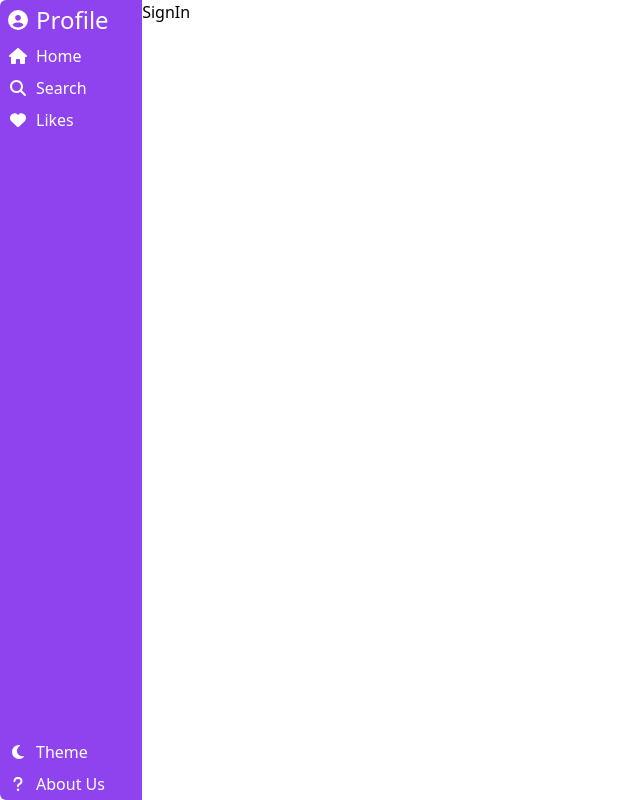
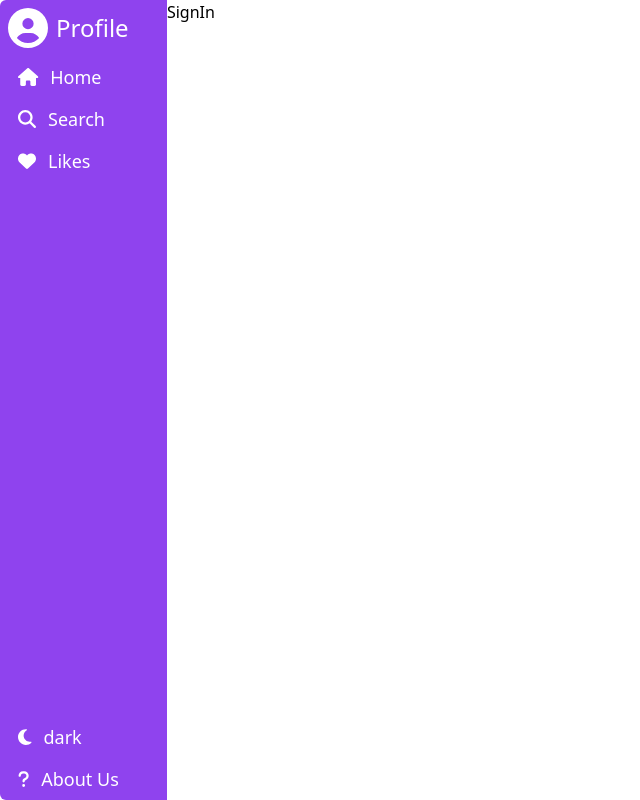
Before and after one commit to TohidEq/blog-json-server, a React (Vite) app: page /sign-in in a window 1280 px wide. Shown: the whole page, without its empty margins (0-640 px from the left). Built offline with nearby package versions, Linux system fonts and the light colour scheme; no server answers; what @nhost/react, @nhost/react-apollo would draw is missing.

Commit message:
dark mode logic and better design sizes sidebar

```diff
--- a/src/App.tsx
+++ b/src/App.tsx
@@ -9,13 +9,17 @@ import Layout from "./components/Layout";
 import SignUp from "./components/pages/SingInUp/SignUp";
 import SignIn from "./components/pages/SingInUp/SignIn";
 import NotFound from "./components/pages/NotFound";
+import useTheme from "./hooks/useTheme";
 
 function App() {
+  const { mode, changeMode } = useTheme();
+
   return (
-    <div className="App">
+    <div className={mode  }>
+      <div className={`App`}>
         <BrowserRouter>
           {/* Routes */}
-        <Sidebar />
+          <Sidebar mode={mode} changeMode={changeMode} />
           <main>
             <Routes>
               {/* <Route path="/" element={<Home />} /> */}
@@ -39,6 +43,7 @@ function App() {
           </main>
         </BrowserRouter>
       </div>
+    </div>
   );
 }
 
--- a/src/components/Sidebar/Sidebar.css
+++ b/src/components/Sidebar/Sidebar.css
@@ -2,7 +2,7 @@ aside {
   @apply min-h-screen text-white bg-purple
   w-14
   h-full
-  sm:w-40
+  sm:w-48
   relative;
 }
 
@@ -14,16 +14,19 @@ aside .side-links {
   @apply last:absolute last:bottom-0 flex flex-wrap;
 }
 aside .side-item {
-  @apply snap-center flex items-center w-full;
+  @apply snap-center flex items-center  w-full text-lg;
 }
 
 aside .side-item span {
   @apply hidden sm:inline-block;
 }
-aside svg {
-  @apply w-5 h-5 p-2 overflow-hidden;
+.side-links svg {
+  @apply sm:w-fit px-4 mx-auto sm:mx-0  sm:pl-[18px] sm:pr-3 py-3 overflow-hidden;
 }
 
 aside .side-profile {
   @apply text-2xl;
 }
+aside .side-profile svg {
+  @apply w-10 h-10 p-2 overflow-hidden;
+}
--- a/src/components/Sidebar/Sidebar.tsx
+++ b/src/components/Sidebar/Sidebar.tsx
@@ -4,22 +4,29 @@ import {
   faHome as fasHome,
   faHeart as fasHeart,
   faSearch as fasSearch,
-  faMoon as fasMoon,
   faQuestion as fasQues,
+  faMoon as fasDark,
+  faLightbulb as fasLight,
 } from "@fortawesome/free-solid-svg-icons";
 import { faUser as farUser } from "@fortawesome/free-regular-svg-icons";
 import React from "react";
 
 import { Link, NavLink } from "react-router-dom";
+import useTheme from "../../hooks/useTheme";
 
 {
   // <FontAwesomeIcon icon={farHeart} />
   // <FontAwesomeIcon icon={faUser} />
 }
 
-type Props = {};
+type Props = {
+  mode: string;
+  changeMode: () => void;
+};
 
 const Sidebar = (props: Props) => {
+  const { changeMode, mode } = props;
+
   return (
     <aside>
       {/* Profile of SignIn/Up --> */}
@@ -47,9 +54,9 @@ const Sidebar = (props: Props) => {
         </div>
 
         <div className="side-links ">
-          <button className="side-item">
-            <FontAwesomeIcon icon={fasMoon} />
-            <span>Theme</span>
+          <button className="side-item" onClick={changeMode}>
+            <FontAwesomeIcon icon={mode == "dark" ? fasLight : fasDark} />
+            <span>{mode == "dark" ? "light" : "dark"}</span>
           </button>
           <NavLink to={"/about-us"} className="side-item">
             <FontAwesomeIcon icon={fasQues} />
--- /dev/null
+++ b/src/context/ThemeContext.tsx
@@ -0,0 +1,43 @@
+import { createContext, useReducer } from "react";
+
+interface AppContextInterface {
+  color: string;
+  mode: string;
+  changeColor: (color: string) => void;
+  changeMode: (mode: string) => void;
+}
+
+export const ThemeContext = createContext<AppContextInterface | null>(null);
+
+const themeReducer = (state: any, action: any) => {
+  switch (action.type) {
+    case "CHANGE_COLOR":
+      return { ...state, color: action.payload };
+
+    case "CHANGE_MODE":
+      return { ...state, mode: action.payload };
+
+    default:
+      return state;
+  }
+};
+
+export function ThemeProvider({ children }: any) {
+  const [state, dispatch] = useReducer(themeReducer, {
+    color: "#FF8303",
+    mode: "dark",
+  });
+
+  const changeColor = (color: string) => {
+    dispatch({ type: "CHANGE_COLOR", payload: color });
+  };
+
+  const changeMode = (mode: string) => {
+    dispatch({ type: "CHANGE_MODE", payload: mode });
+  };
+  return (
+    <ThemeContext.Provider value={{ ...state, changeColor, changeMode }}>
+      {children}
+    </ThemeContext.Provider>
+  );
+}
--- a/src/css/index.css
+++ b/src/css/index.css
@@ -627,7 +627,7 @@ aside{
 
 @media (min-width: 640px){
   aside{
-    width: 10rem;
+    width: 12rem;
   }
 }
 
@@ -650,6 +650,8 @@ aside .side-item{
   width: 100%;
   scroll-snap-align: center;
   align-items: center;
+  font-size: 1.125rem;
+  line-height: 1.75rem;
 }
 
 aside .side-item span{
@@ -662,14 +664,35 @@ aside .side-item span{
   }
 }
 
-aside svg{
-  height: 1.25rem;
-  width: 1.25rem;
+.side-links svg{
+  margin-left: auto;
+  margin-right: auto;
   overflow: hidden;
-  padding: 0.5rem;
+  padding-left: 1rem;
+  padding-right: 1rem;
+  padding-top: 0.75rem;
+  padding-bottom: 0.75rem;
+}
+
+@media (min-width: 640px){
+  .side-links svg{
+    margin-left: 0px;
+    margin-right: 0px;
+    width: -moz-fit-content;
+    width: fit-content;
+    padding-left: 18px;
+    padding-right: 0.75rem;
+  }
 }
 
 aside .side-profile{
   font-size: 1.5rem;
   line-height: 2rem;
 }
+
+aside .side-profile svg{
+  height: 2.5rem;
+  width: 2.5rem;
+  overflow: hidden;
+  padding: 0.5rem;
+}
--- /dev/null
+++ b/src/hooks/useTheme.ts
@@ -0,0 +1,29 @@
+import React, { useContext, useEffect } from "react";
+import { ThemeContext } from "../context/ThemeContext";
+import { useState } from "react";
+
+type Props = {};
+
+const useTheme = () => {
+  // const context = useContext(ThemeContext);
+
+  // if (context == undefined) {
+  //   throw new Error("useTheme() must be used inside a ThemeProvider");
+  // }
+
+  const [mode, setMode] = useState(
+    JSON.parse(localStorage.getItem("mode") || JSON.stringify("light"))
+  );
+
+  const changeMode = () => {
+    mode == "light" ? setMode("dark") : setMode("light");
+  };
+
+  useEffect(() => {
+    localStorage.setItem("mode", JSON.stringify(mode));
+  }, [mode, changeMode]);
+
+  return { mode, changeMode };
+};
+
+export default useTheme;
--- a/src/main.tsx
+++ b/src/main.tsx
@@ -7,12 +7,13 @@ import "./css/index.css";
 import { nhost } from "./utils/nhost";
 import { NhostProvider } from "@nhost/react";
 import { NhostApolloProvider } from "@nhost/react-apollo";
+import { ThemeProvider } from "./context/ThemeContext";
 
 ReactDOM.createRoot(document.getElementById("root") as HTMLElement).render(
   <React.StrictMode>
     <NhostProvider nhost={nhost}>
       <NhostApolloProvider nhost={nhost}>
-        <App />
+          <App />
       </NhostApolloProvider>
     </NhostProvider>
   </React.StrictMode>
```
Lines whose indentation alone changed are shown as unchanged.
